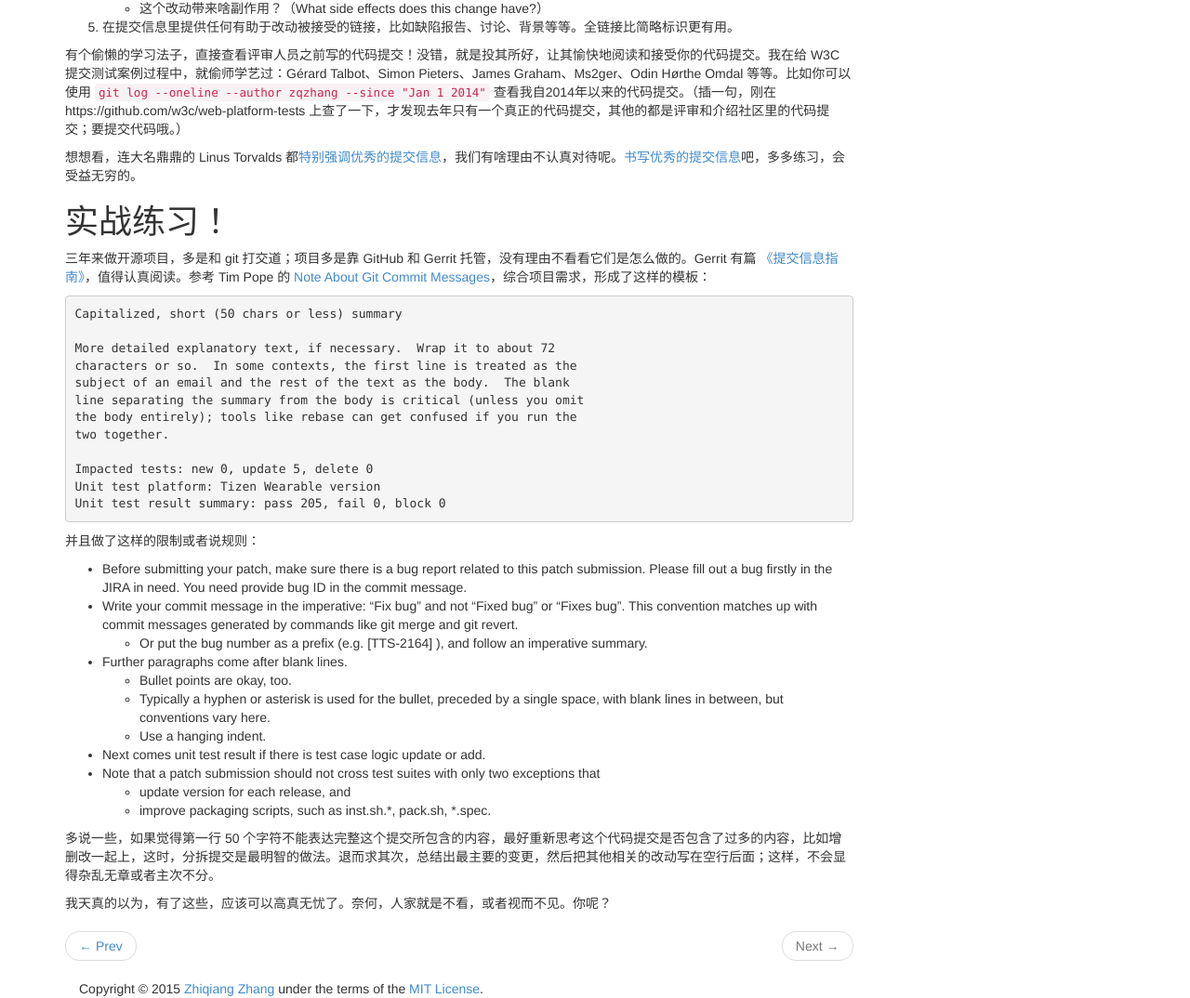
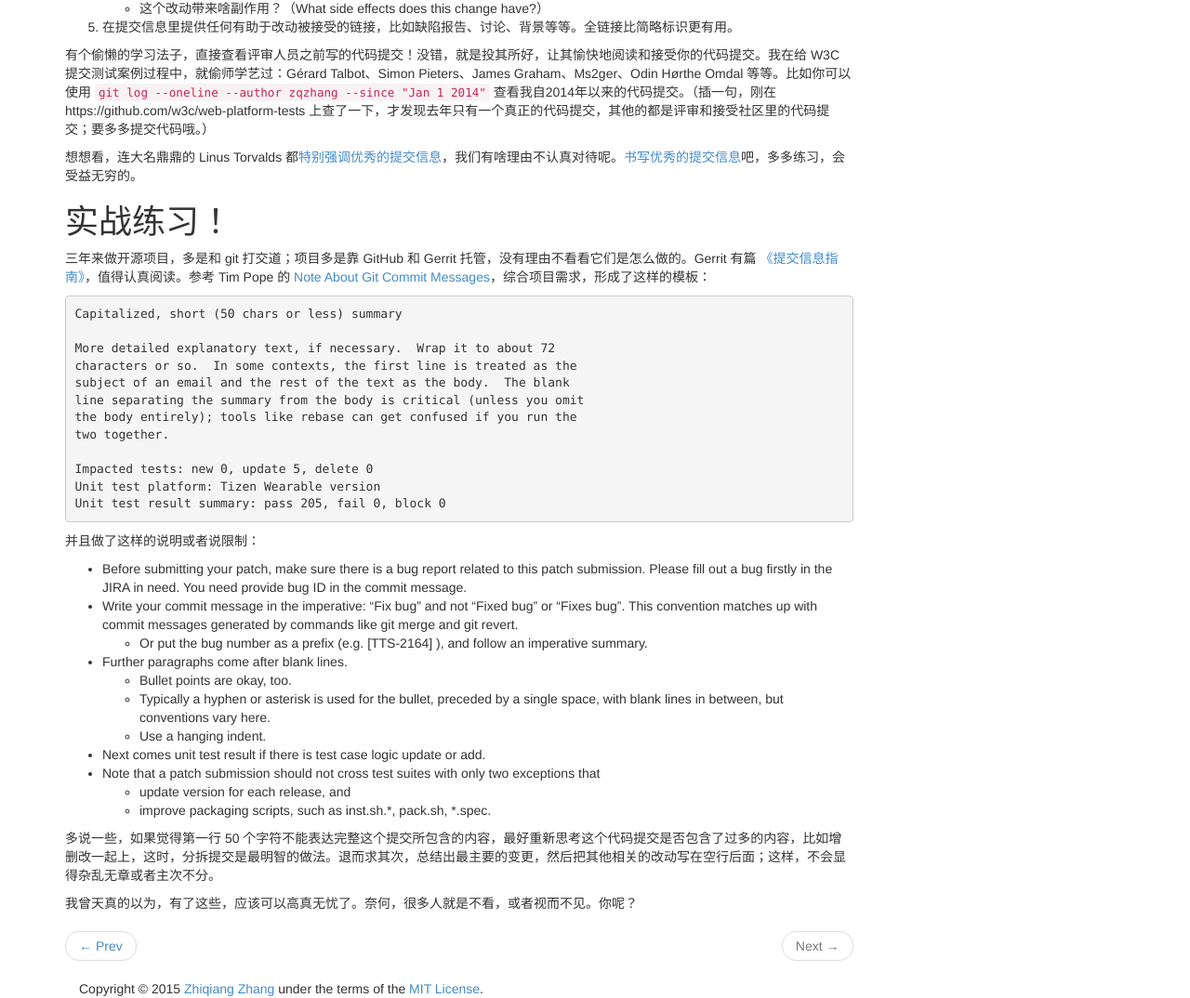
Before and after one commit to shuixin222/zqzhang.github.io, a Jekyll site: the page built from _posts/2015-01-09-commit-message.md, in a window 1280 px wide. Shown: the part 835-1909 px from the top of the page at 93% size. Built offline with Jekyll 4.4.1, drawn with Linux system fonts in a browser that asks for light colours.

Commit message:
Fix typos

```diff
--- a/_posts/2015-01-09-commit-message.md
+++ b/_posts/2015-01-09-commit-message.md
@@ -31,7 +31,7 @@ title: Commit Message 这事儿为啥那么重要
   * 这个改动带来啥副作用？（What side effects does this change have?）
 5. 在提交信息里提供任何有助于改动被接受的链接，比如缺陷报告、讨论、背景等等。全链接比简略标识更有用。
 
-有个偷懒的学习法子，直接查看评审人员之前写的代码提交！没错，就是投其所好，让其愉快地阅读和接受你的代码提交。我在给 W3C 提交测试案例过程中，就偷师学艺过：Gérard Talbot、Simon Pieters、James Graham、Ms2ger、Odin Hørthe Omdal 等等。比如你可以使用 `git log --oneline --author zqzhang --since "Jan 1 2014"` 查看我自2014年以来的代码提交。（插一句，刚在 https://github.com/w3c/web-platform-tests 上查了一下，才发现去年只有一个真正的代码提交，其他的都是评审和介绍社区里的代码提交；要提交代码哦。）
+有个偷懒的学习法子，直接查看评审人员之前写的代码提交！没错，就是投其所好，让其愉快地阅读和接受你的代码提交。我在给 W3C 提交测试案例过程中，就偷师学艺过：Gérard Talbot、Simon Pieters、James Graham、Ms2ger、Odin Hørthe Omdal 等等。比如你可以使用 `git log --oneline --author zqzhang --since "Jan 1 2014"` 查看我自2014年以来的代码提交。（插一句，刚在 https://github.com/w3c/web-platform-tests 上查了一下，才发现去年只有一个真正的代码提交，其他的都是评审和接受社区里的代码提交；要多多提交代码哦。）
 
 想想看，连大名鼎鼎的 Linus Torvalds 都[特别强调优秀的提交信息](https://github.com/torvalds/linux/pull/17#issuecomment-5659933)，我们有啥理由不认真对待呢。[书写优秀的提交信息](https://github.com/erlang/otp/wiki/Writing-good-commit-messages)吧，多多练习，会受益无穷的。
 
@@ -54,7 +54,7 @@ Unit test platform: Tizen Wearable version
 Unit test result summary: pass 205, fail 0, block 0
 ~~~
 
-并且做了这样的限制或者说规则：
+并且做了这样的说明或者说限制：
 
 * Before submitting your patch, make sure there is a bug report related to this patch submission. Please fill out a bug firstly in the JIRA in need. You need provide bug ID in the commit message.
 * Write your commit message in the imperative: "Fix bug" and not "Fixed bug" or "Fixes bug".  This convention matches up with commit messages generated by commands like git merge and git revert.
@@ -70,4 +70,4 @@ Unit test result summary: pass 205, fail 0, block 0
 
 多说一些，如果觉得第一行 50 个字符不能表达完整这个提交所包含的内容，最好重新思考这个代码提交是否包含了过多的内容，比如增删改一起上，这时，分拆提交是最明智的做法。退而求其次，总结出最主要的变更，然后把其他相关的改动写在空行后面；这样，不会显得杂乱无章或者主次不分。
 
-我天真的以为，有了这些，应该可以高真无忧了。奈何，人家就是不看，或者视而不见。你呢？
+我曾天真的以为，有了这些，应该可以高真无忧了。奈何，很多人就是不看，或者视而不见。你呢？
```
